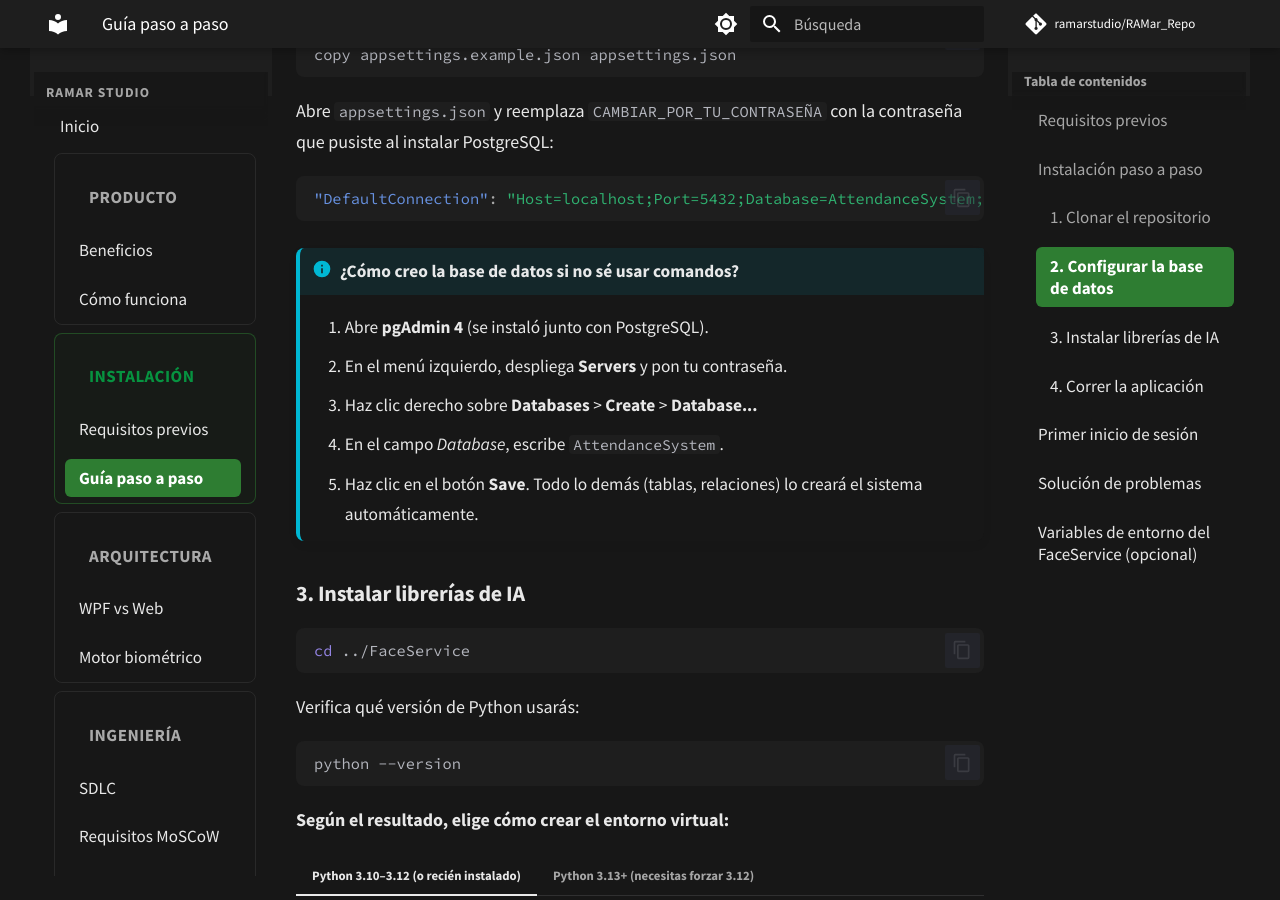
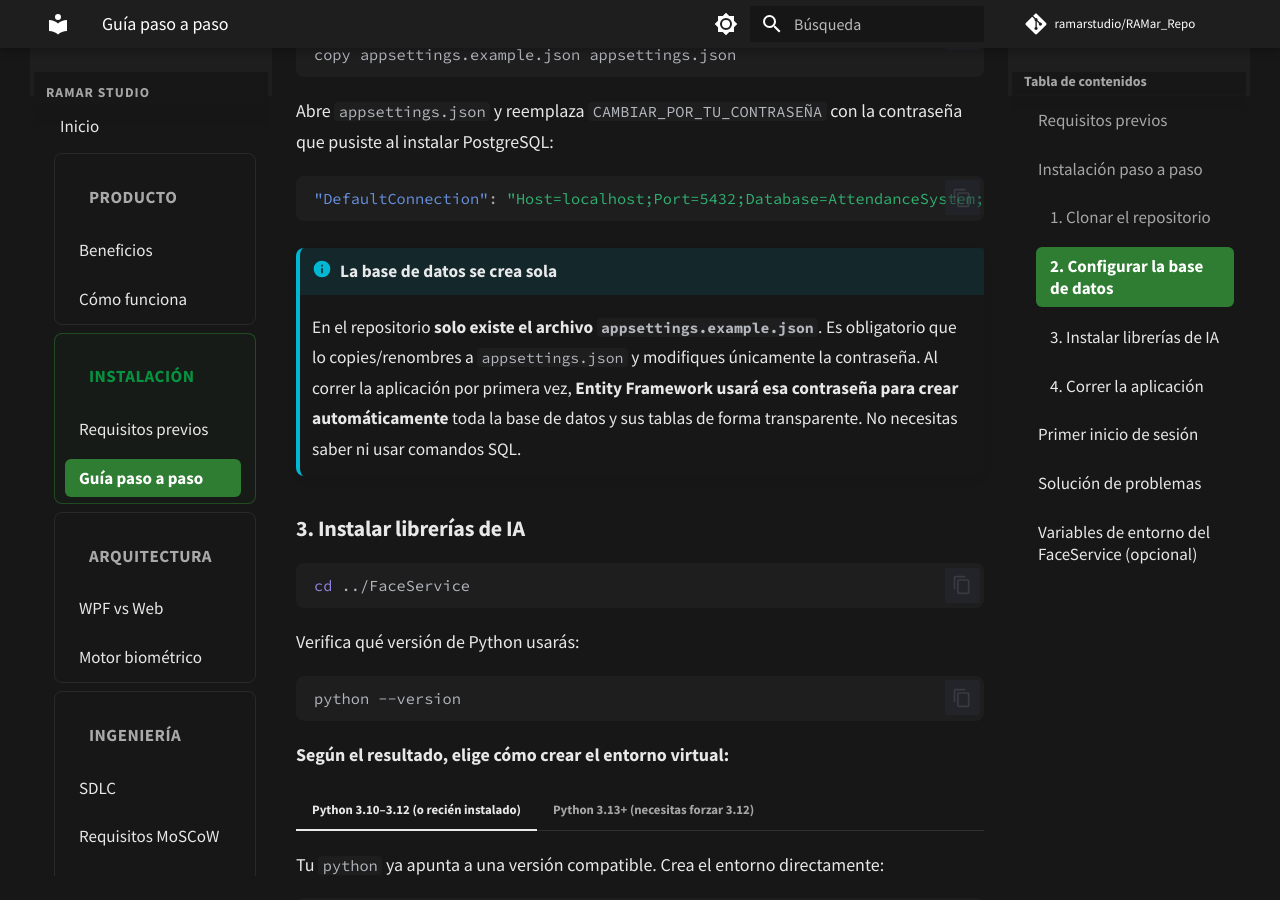
Before and after one commit to ramarstudio/RAMar_Repo, an MkDocs documentation site: the page built from docs/instalacion/guia.md, in a window 1280 px wide and 900 px high, scrolled down 2053 px. Built offline with MkDocs 1.6.1 and Material for MkDocs 9.7.7, drawn with Linux system fonts in a browser that asks for light colours; comment, search, counter and statistics services are not loaded.

Commit message:
docs: simplificar setup y enfatizar creación automática de BD mediante appsettings

````diff
--- a/docs/instalacion/guia.md
+++ b/docs/instalacion/guia.md
@@ -69,12 +69,9 @@ Abre `appsettings.json` y reemplaza `CAMBIAR_POR_TU_CONTRASEÑA` con la contrase
 "DefaultConnection": "Host=localhost;Port=5432;Database=AttendanceSystem;Username=postgres;Password=TU_CONTRASEÑA"
 ```
 
-!!! info "¿Cómo creo la base de datos si no sé usar comandos?"
-    1. Abre **pgAdmin 4** (se instaló junto con PostgreSQL).
-    2. En el menú izquierdo, despliega **Servers** y pon tu contraseña.
-    3. Haz clic derecho sobre **Databases** > **Create** > **Database...**
-    4. En el campo *Database*, escribe `AttendanceSystem`.
-    5. Haz clic en el botón **Save**. Todo lo demás (tablas, relaciones) lo creará el sistema automáticamente.
+!!! info "La base de datos se crea sola"
+    En el repositorio **solo existe el archivo `appsettings.example.json`**. Es obligatorio que lo copies/renombres a `appsettings.json` y modifiques únicamente la contraseña.
+    Al correr la aplicación por primera vez, **Entity Framework usará esa contraseña para crear automáticamente** toda la base de datos y sus tablas de forma transparente. No necesitas saber ni usar comandos SQL.
 
 ### 3. Instalar librerías de IA
 
````
Also changed, not shown: AttendanceSystem/README.md (+4 -6 lines).
